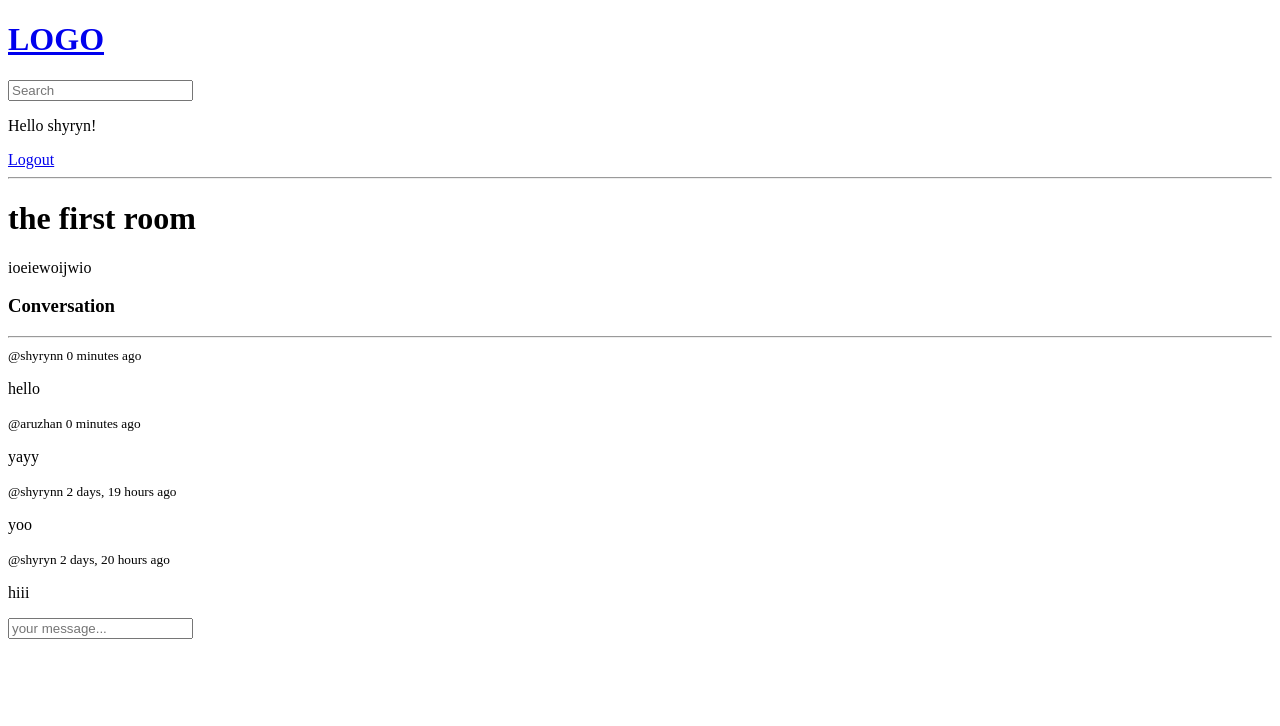
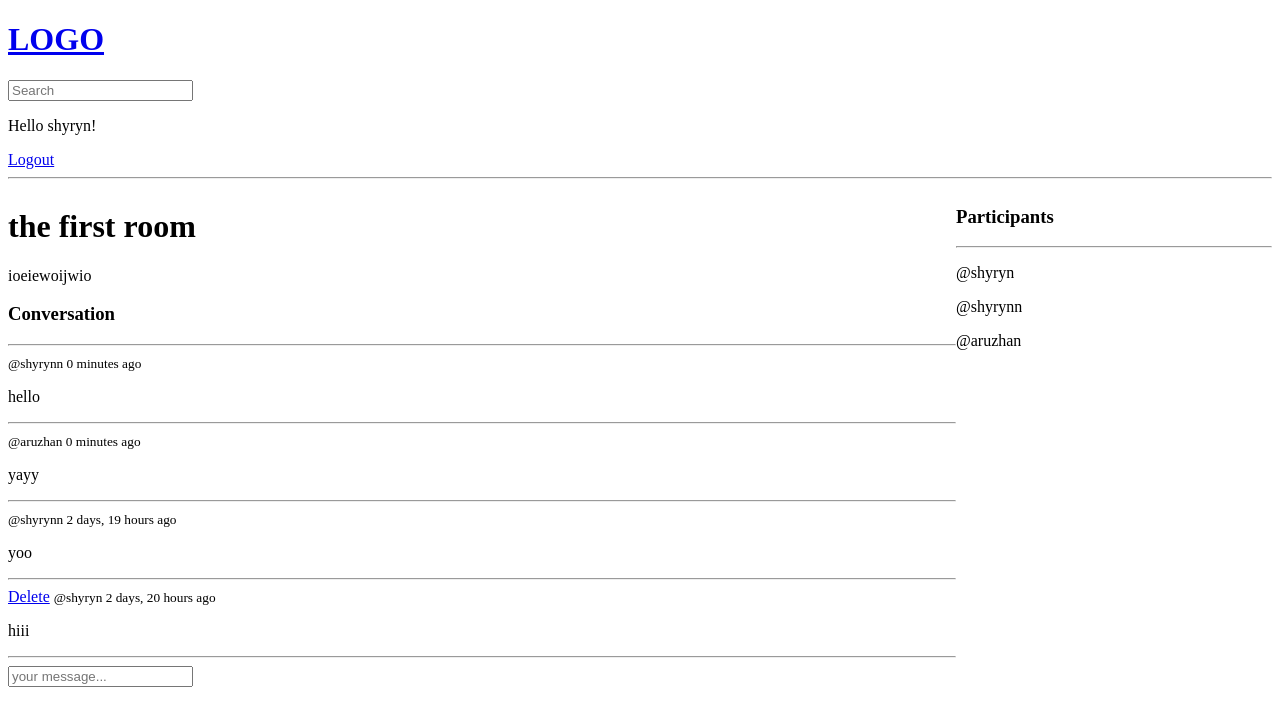
Before and after one commit to saaereen/project5, a Django app: page /room/1/ in a window 1280 px wide. Shown: the top 726 px of the page. Run offline with Django 5.2, Linux system fonts and the light colour scheme; a user stored in the database is signed in; data comes from the database, SQL or seed files in the repository; both versions use the stored data as it was after the commit.

Commit message:
Users comments, delete function

```diff
--- a/base/models.py
+++ b/base/models.py
@@ -18,7 +18,7 @@ class Room(models.Model):
     topic = models.ForeignKey(Topic, on_delete=models.SET_NULL, null=True)
     name = models.CharField(max_length=200)
     description = models.TextField(null=True, blank=True)
-   # participants =
+    participants = models.ManyToManyField(User, related_name='participants', blank=True)
     updated = models.DateTimeField(auto_now=True)
     created = models.DateTimeField(auto_now_add=True)
 
--- a/base/templates/base/delete.html
+++ b/base/templates/base/delete.html
@@ -1,4 +1,4 @@
-{% extends 'main.html' }
+{% extends 'main.html' %}
 
 {% block content %}
 
--- a/base/templates/base/room.html
+++ b/base/templates/base/room.html
@@ -2,6 +2,15 @@
 
 {% block content %}
 
+<style>
+    .room-container{
+        display: grid;
+        grid-template-columns: 3fr 1fr;
+    }
+</style>
+
+<div class="room-container">
+    <div>
         <h1>{{room.name}}</h1>
         <p>{{room.description}}</p>
 
@@ -11,22 +20,36 @@
 
             {% for message in room_messages %}
             <div>
+                {% if request.user == message.user %}
+                <a href="{% url 'delete-message' message.id %}">Delete</a>
+                {% endif %}
                 <small>@{{message.user}} {{message.created|timesince}} ago</small>
                 <p>{{message.body}}</p>
+                <hr>
             </div>
             {% endfor %}
-
-
         </div>
         {% if request.user.is_authenticated %}
         <div class="comment-form">
             <form method="POST" action="">
                 {% csrf_token %}
                 <input type="text" name="body" placeholder="your message...">
+            </form>
+        </div>
+        {% endif %}
+    </div>
 
-    </form>
+    <div>
+        <h3>Participants</h3>
+        <hr>
+        {% for user in participants %}
+        <div>
+            <p>@{{user.username}}</p>
+
 
         </div>
-{% endif%}
+        {% endfor %}
+    </div>
 
+</div>
 {% endblock content %}
--- a/base/urls.py
+++ b/base/urls.py
@@ -13,7 +13,9 @@ urlpatterns = [
 
     path('create-room/', views.createRoom, name="create-room"),
     path('update-room/<str:pk>/', views.updateRoom, name="update-room"),
-    path('delete-room/<str:pk>/', views.deleteRoom, name="delete-room")
+    path('delete-room/<str:pk>/', views.deleteRoom, name="delete-room"),
+    path('delete-message/<str:pk>/', views.deleteMessage, name="delete-message")
+
 
 
 ]
--- a/base/views.py
+++ b/base/views.py
@@ -89,7 +89,7 @@ def home(request):
 def room(request, pk):
     room = Room.objects.get(id=pk)
     room_messages = room.message_set.all().order_by('-created') #
-
+    participants = room.participants.all()
     if request.method == 'POST':
         message = Message.objects.create(
             user = request.user,
@@ -97,10 +97,11 @@ def room(request, pk):
             body = request.POST.get('body'),
 
         )
+        room.participants.add(request.user)
         return redirect('room', pk=room.id) #for page to reload after get request
 
 
-    context = {'room': room, 'room_messages':room_messages}
+    context = {'room': room, 'room_messages':room_messages, 'participants':participants}
 
     return render(request, 'base/room.html', context)
 
@@ -143,3 +144,15 @@ def deleteRoom(request, pk):
         room.delete()
         return redirect ('home')
     return render(request, 'base/delete.html', {'obj':room})
+
+@login_required(login_url="login")
+def deleteMessage(request, pk):
+    message = Message.objects.get(id=pk)
+
+    if request.user != message.user:
+        return HttpResponse('Not available')
+
+    if request.method == 'POST':
+        message.delete()
+        return redirect ('home')
+    return render(request, 'base/delete.html', {'obj':message})
```
Also changed, not shown: base/migrations/0003_alter_room_options_room_participants.py (added), db.sqlite3. Lines whose indentation alone changed are shown as unchanged.
